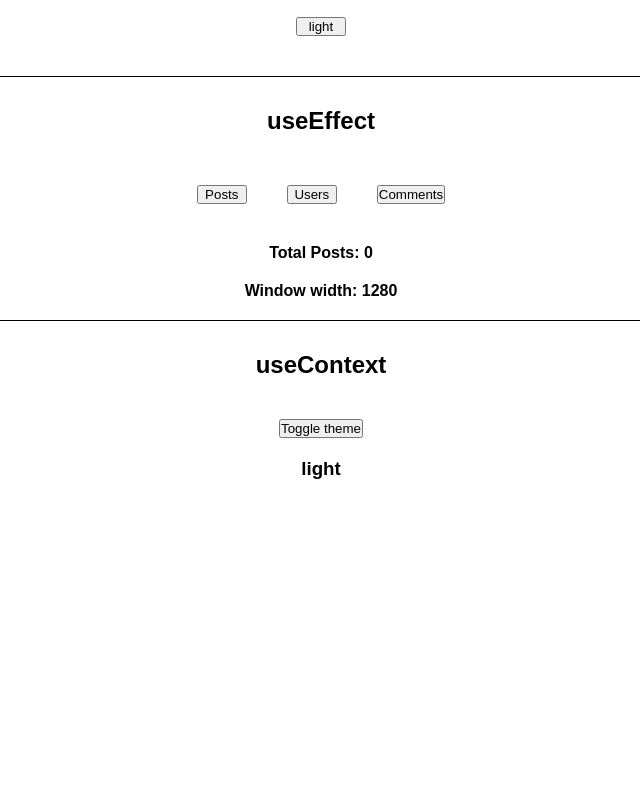
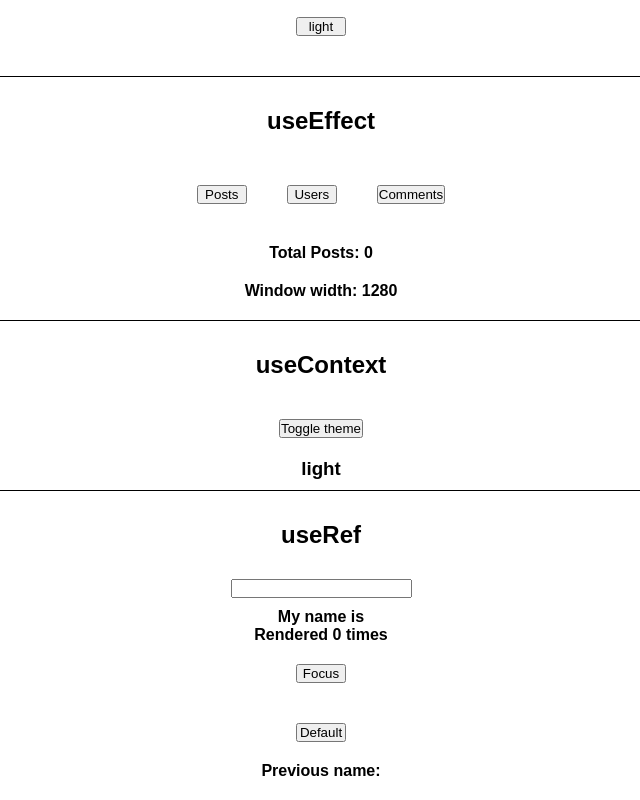
Before and after one commit to mariolazzari/react-hooks-wds, a React (Create React App) app: page / in a window 1280 px wide. Shown: the part 258-1058 px from the top of the page, without its empty margins (319-959 px from the left). Before the commit the page ends 800 px from the top, so only its background shows below. Built offline with nearby package versions, Linux system fonts and the light colour scheme; no server answers.

Commit message:
Done useRef

```diff
--- a/src/App.js
+++ b/src/App.js
@@ -2,7 +2,7 @@ import UseState from "./views/UseState";
 import UseEffect from "./views/UseEffect";
 import UseContext from "./views/UseContext";
 import { ThemeProvider } from "./context/ThemeContext";
-
+import UseRef from "./views/UseRef";
 import "./App.css";
 
 function App() {
@@ -13,6 +13,7 @@ function App() {
         <UseState />
         <UseEffect />
         <UseContext />
+        <UseRef />
       </div>
     </ThemeProvider>
   );
--- /dev/null
+++ b/src/views/UseRef/UseRef.jsx
@@ -0,0 +1,58 @@
+import { useState, useEffect, useRef } from "react";
+import Button from "../../components/Buttons";
+
+const UseRef = () => {
+  const [name, setName] = useState("");
+  const countRef = useRef(0);
+  const inputRef = useRef();
+  const prevName = useRef("");
+
+  // on name change event handler
+  const onNameChange = e => {
+    setName(e.target.value);
+  };
+
+  // on focus click
+  const onFocusClick = () => {
+    inputRef.current.focus();
+  };
+
+  // on default click
+  const onDefaultClick = () => {
+    inputRef.current.value = "Mario Lazzari";
+  };
+
+  useEffect(() => {
+    countRef.current++;
+  });
+
+  // prev
+  useEffect(() => {
+    prevName.current = name;
+  }, [name]);
+
+  return (
+    <div className="section">
+      <h2 className="title">useRef</h2>
+
+      <div className="item">
+        <input
+          ref={inputRef}
+          name="name"
+          type="text"
+          value={name}
+          onChange={onNameChange}
+        />
+      </div>
+
+      <h4>{`My name is ${name}`}</h4>
+      <h4>{`Rendered ${countRef.current} times`}</h4>
+
+      <Button label="Focus" onClick={onFocusClick} />
+      <Button label="Default" onClick={onDefaultClick} />
+      <h4>{`Previous name: ${prevName.current}`}</h4>
+    </div>
+  );
+};
+
+export default UseRef;
--- /dev/null
+++ b/src/views/UseRef/index.js
@@ -0,0 +1,2 @@
+import UseRef from "./UseRef";
+export default UseRef;
```
